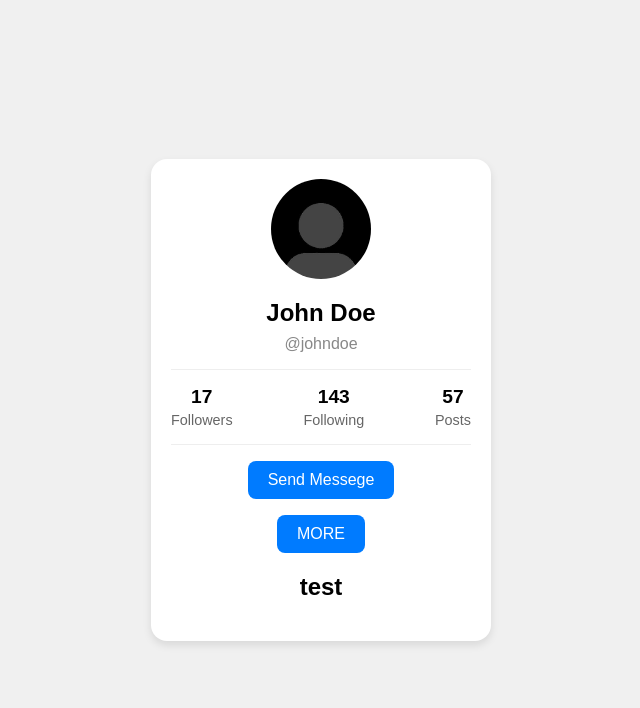
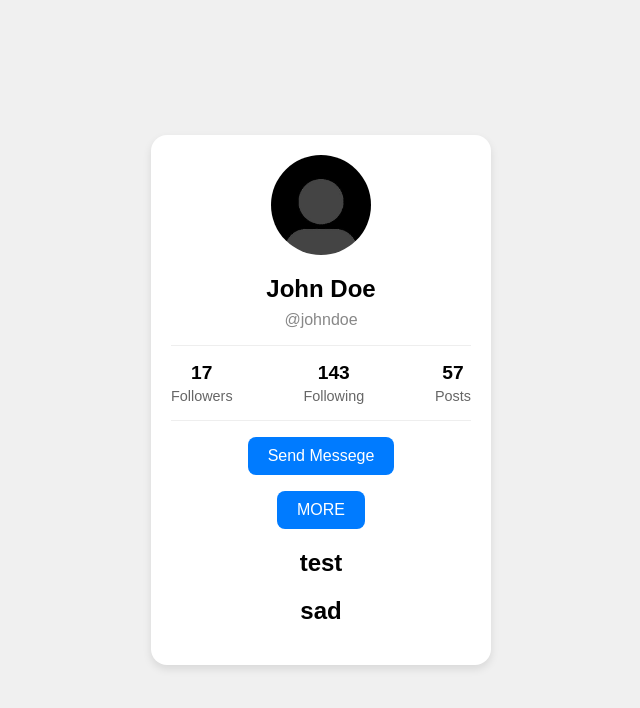
Before and after one commit to GafrindashviliGiorgi/reschoolweb, a plain HTML site: page index.html in a window 1280 px wide. Shown: the whole page, without its empty margins (319-959 px from the left). Drawn offline with Linux system fonts and the light colour scheme.

Commit message:
damateba

```diff
--- a/index.html
+++ b/index.html
@@ -106,6 +106,7 @@
         <br>
         <button class="follow-btn">MORE</button>
         <h2>test</h2>
+        <h2>sad</h2>
     </div>
 </body>
 </html>
```
Also changed, not shown: images.jpeg (added).
